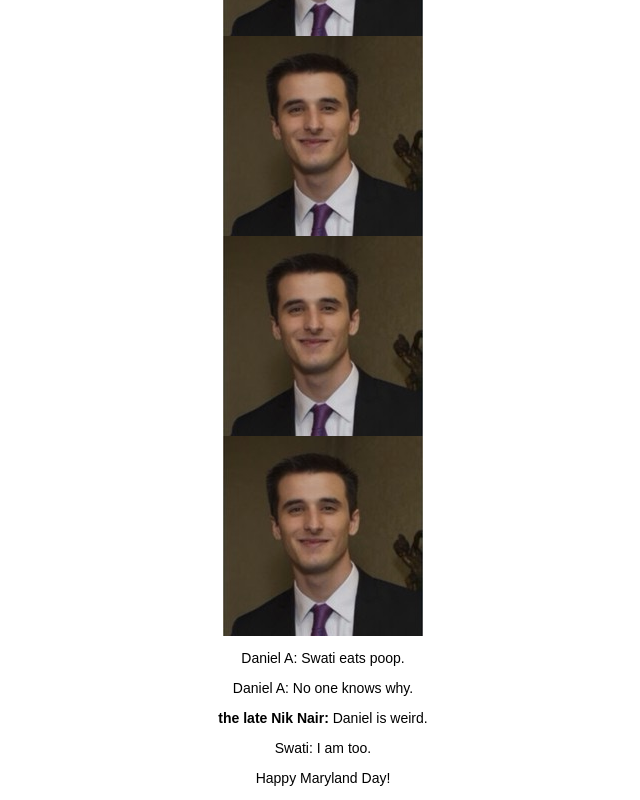
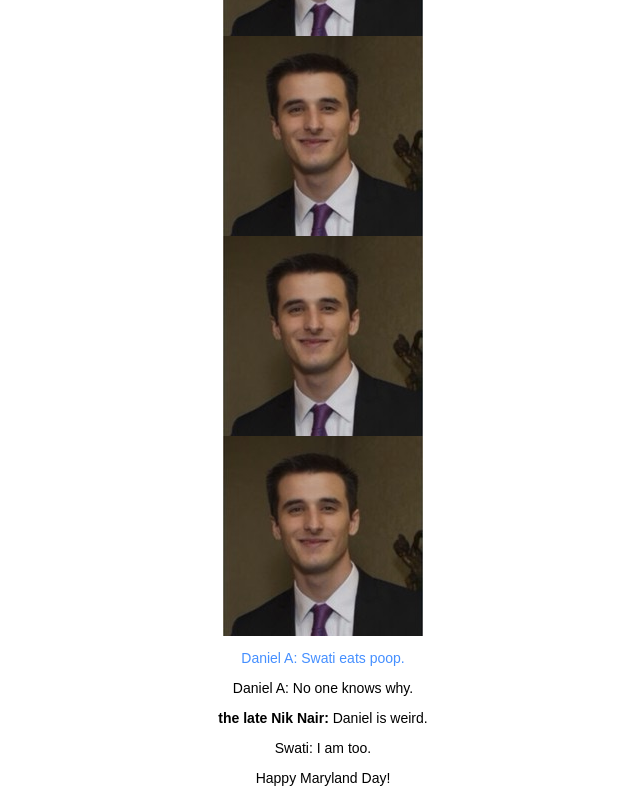
Before and after one commit to 3141592653589793238462643383279/3141592653589793238462643383279.github.io, a plain HTML site: page index.html in a window 1280 px wide. In both pictures the pointer is over the element "Daniel A: Swati eats poop.". Shown: the part 2350-3150 px from the top of the page, without its empty margins (317-957 px from the left). Drawn offline with Linux system fonts and the light colour scheme.

Commit message:
Update style.css

```diff
--- a/style.css
+++ b/style.css
@@ -59,3 +59,7 @@ a:hover {
 #navigation ul li {
   display: inline-block;
 }
+
+#superimportant:hover {
+  color: #458FFF;
+}
```
